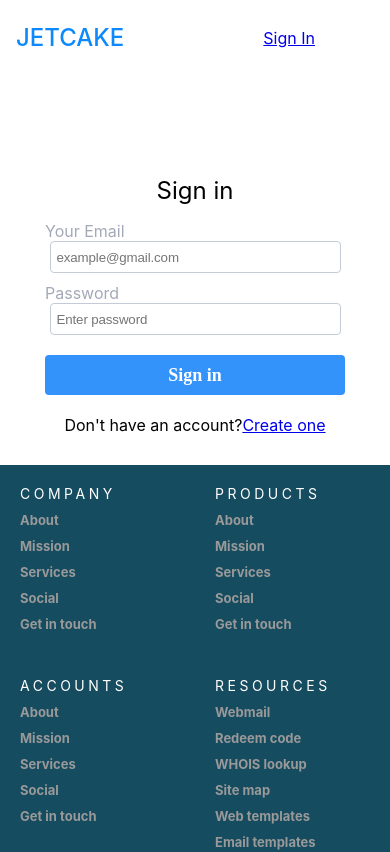
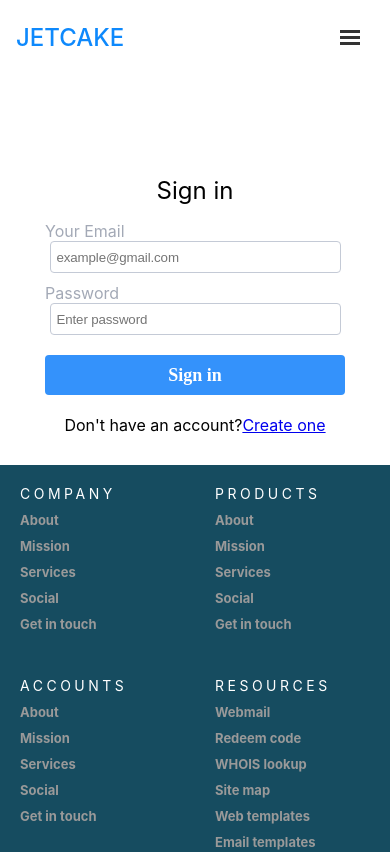
Before and after one commit to ahebwa49/jetcake-advanced, a React (Create React App) app: page /signin in a window 390 px wide. Shown: the top 852 px of the page. Built offline with nearby package versions, Linux system fonts and the light colour scheme; no server answers.

Commit message:
add a menu button

```diff
--- a/src/common/Header.js
+++ b/src/common/Header.js
@@ -3,6 +3,7 @@ import { connect } from "react-redux";
 import { withRouter, Link } from "react-router-dom";
 
 import { addUser } from "../actions/addUser";
+import MenuButton from "./MenuButton";
 
 const mapStateToProps = state => {
   console.log(state.user);
@@ -69,6 +70,7 @@ class Header extends React.Component {
           </div>
         </div>
         <div
+          className="desktopMenu"
           style={{
             marginLeft: "auto",
             alignSelf: "center",
@@ -95,6 +97,13 @@ class Header extends React.Component {
             <Link to="/signin">Sign In</Link>
           )}
         </div>
+        <div
+          style={{ display: "none" }}
+          className="menuButton"
+          onClick={this.props.handleShowMobileMenu}
+        >
+          <MenuButton />
+        </div>
       </div>
     );
   }
--- /dev/null
+++ b/src/common/MenuButton.js
@@ -0,0 +1,43 @@
+import React, { Component } from "react";
+
+class MenuButton extends Component {
+  render() {
+    const styles = {
+      container: {
+        display: "relative",
+        cursor: "pointer",
+        top: "10px"
+      },
+      bar1: {
+        width: "20px",
+        height: "3px",
+        backgroundColor: "#333",
+        margin: "3px 0px",
+        marginBottom: "3px"
+      },
+      bar2: {
+        width: "20px",
+        height: "3px",
+        backgroundColor: "#333",
+        margin: "3px 0px"
+      },
+      bar3: {
+        width: "20px",
+        height: "3px",
+        backgroundColor: "#333",
+        margin: "3px 0px",
+        marginTop: "3px"
+      }
+    };
+    return (
+      <div>
+        <div style={styles.container} onClick={this.props.handleShowClick}>
+          <div style={styles.bar1} />
+          <div style={styles.bar2} />
+          <div style={styles.bar3} />
+        </div>
+      </div>
+    );
+  }
+}
+export default MenuButton;
--- /dev/null
+++ b/src/common/MenuButtonClose.js
@@ -0,0 +1,41 @@
+import React from "react";
+
+const MenuButtonClose = props => {
+  const styles = {
+    container: {
+      display: "flex",
+      cursor: "pointer",
+      color: "white",
+      flexDirection: "column",
+      height: "35px",
+      width: "35px",
+      justifyContent: "center",
+      alignItems: "center"
+    },
+    bar1: {
+      width: "100%",
+      height: "5px",
+      borderRadius: "3px",
+      backgroundColor: "black",
+      transform: "rotate(45deg)"
+    },
+
+    bar2: {
+      width: "100%",
+      height: "5px",
+      position: "relative",
+      top: "-5px",
+      borderRadius: "3px",
+      backgroundColor: "black",
+      transform: "rotate(-45deg)"
+    }
+  };
+  return (
+    <div style={styles.container} onClick={props.handleSidebarHide}>
+      <div style={styles.bar1} />
+      <div style={styles.bar2} />
+    </div>
+  );
+};
+
+export default MenuButtonClose;
--- /dev/null
+++ b/src/common/MobileMenu.js
@@ -0,0 +1,75 @@
+import React, { Component } from "react";
+import { connect } from "react-redux";
+import { Link } from "react-router-dom";
+import { withRouter } from "react-router-dom";
+import { addUser } from "../actions/addUser";
+import MenuButtonClose from "./MenuButtonClose";
+
+const mapStateToProps = state => {
+  return {
+    user: state.user
+  };
+};
+
+const mapDispatchToProps = dispatch => ({
+  addNewUser: user => {
+    dispatch(addUser(user));
+  }
+});
+
+class MobileMenu extends Component {
+  constructor(props) {
+    super(props);
+    this.handleLogout = this.handleLogout.bind(this);
+  }
+
+  handleLogout() {
+    fetch("http://localhost:4000/logout", {
+      method: "GET",
+      credentials: "include"
+    })
+      .then(response => {
+        return response.json();
+      })
+      .then(async data => {
+        await this.props.addNewUser(data);
+        this.props.history.push("/signin");
+      });
+  }
+  render() {
+    return (
+      <div className="mobileMenu">
+        <div className="listItems">
+          {this.props.user.username || this.props.user.email ? (
+            <>
+              <div>{this.props.user.username || this.props.user.email}</div>
+              <div>
+                <Link to="/profile">Profile</Link>
+              </div>
+              <div onClick={this.handleLogout}>logout</div>
+            </>
+          ) : (
+            <>
+              <div>
+                <Link to="/signin">Sign in</Link>
+              </div>
+              <div>
+                {" "}
+                <Link to="/signup">Register</Link>
+              </div>
+            </>
+          )}
+        </div>
+        <div className="close">
+          <MenuButtonClose handleSidebarHide={this.props.handleSidebarHide} />
+        </div>
+      </div>
+    );
+  }
+}
+export default withRouter(
+  connect(
+    mapStateToProps,
+    mapDispatchToProps
+  )(MobileMenu)
+);
--- a/src/common/common.css
+++ b/src/common/common.css
@@ -21,6 +21,45 @@
   font-size: 24px;
   font-weight: 500;
   /* border: 1px solid blue; */
+}
+
+@media only screen and (max-width: 700px) {
+  .menuButton {
+    display: flex !important;
+    align-items: center;
+    justify-content: center;
+    margin-left: auto;
+    margin-right: 30px;
+  }
+  .desktopMenu {
+    display: none !important;
+  }
+}
+
+/* Mobile Menu*/
+.mobileMenu {
+  display: grid;
+  border: 1px solid red;
+  font-size: 1.1rem;
+  padding-top: 1rem;
+  padding-right: 1rem;
+  grid-template-areas:
+    "leftSpace leftSpace closeButton"
+    "menuArea menuArea rightSpace";
+}
+.close {
+  display: grid;
+  grid-area: closeButton;
+  justify-items: center;
+  justify-self: end;
+  border: 1px solid blue;
+}
+.listItems {
+  display: grid;
+  justify-items: center;
+  font-size: 1.1rem;
+  grid-area: menuArea;
+  /*border: 1px solid green;*/
 }
 
 .page-wrapper {
--- a/src/index.js
+++ b/src/index.js
@@ -12,12 +12,29 @@ import SignUp from "./common/SignUp";
 import Profile from "./common/Profile";
 import EditProfile from "./common/EditProfile";
 import Footer from "./common/Footer";
+import MobileMenu from "./common/MobileMenu";
 import * as serviceWorker from "./serviceWorker";
 
-const Routing = () => {
+class Routing extends React.Component {
+  constructor(props) {
+    super(props);
+    this.state = {
+      showMobileMenu: false
+    };
+  }
+
+  handleShowMobileMenu = () => {
+    const { showMobileMenu } = this.state;
+    this.setState({
+      showMobileMenu: !showMobileMenu
+    });
+  };
+  render() {
+    const { showMobileMenu } = this.state;
     return (
       <Router>
-      <Header />
+        <Header handleShowMobileMenu={this.handleShowMobileMenu} />
+        {showMobileMenu && <MobileMenu />}
 
         <Switch>
           <Route exact path="/" component={App} />
@@ -29,7 +46,8 @@ const Routing = () => {
         <Footer />
       </Router>
     );
-};
+  }
+}
 
 ReactDOM.render(
   <Provider store={store()}>
```
Lines whose indentation alone changed are shown as unchanged.
